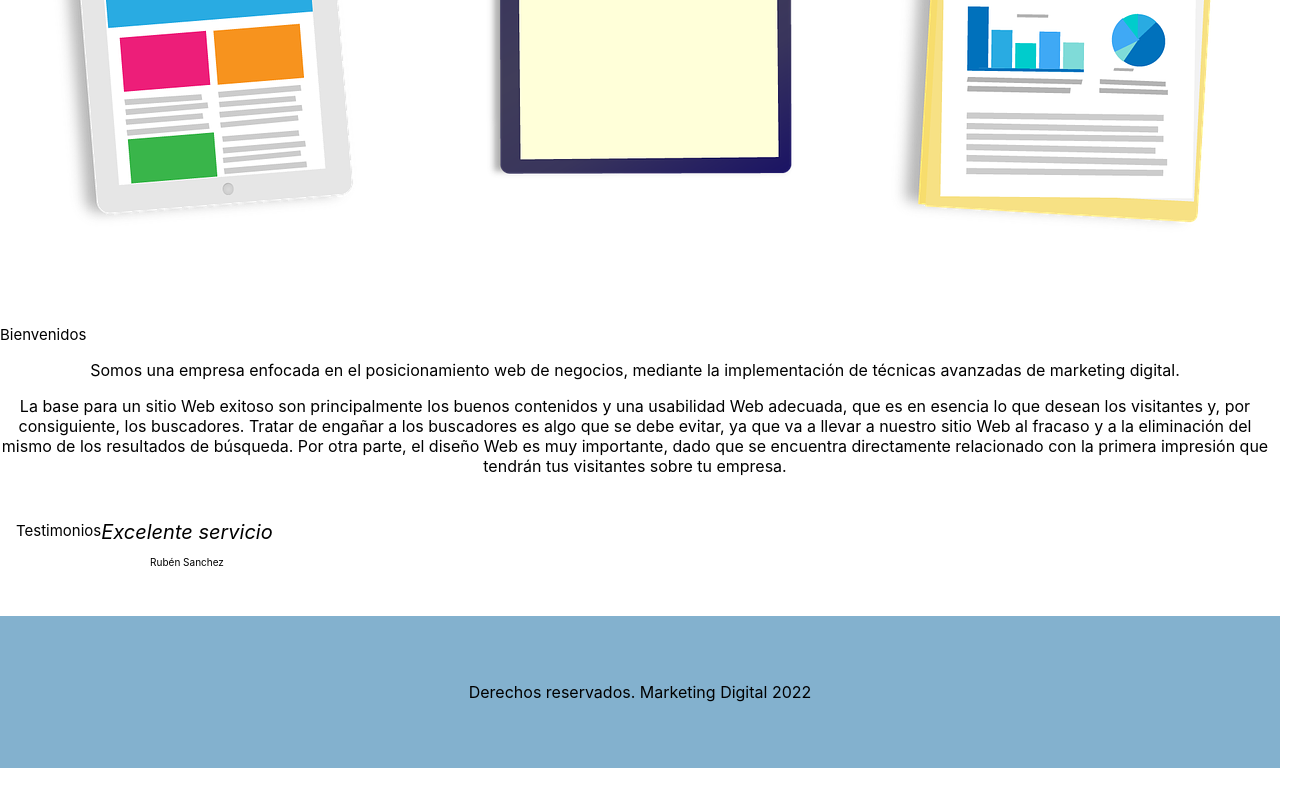
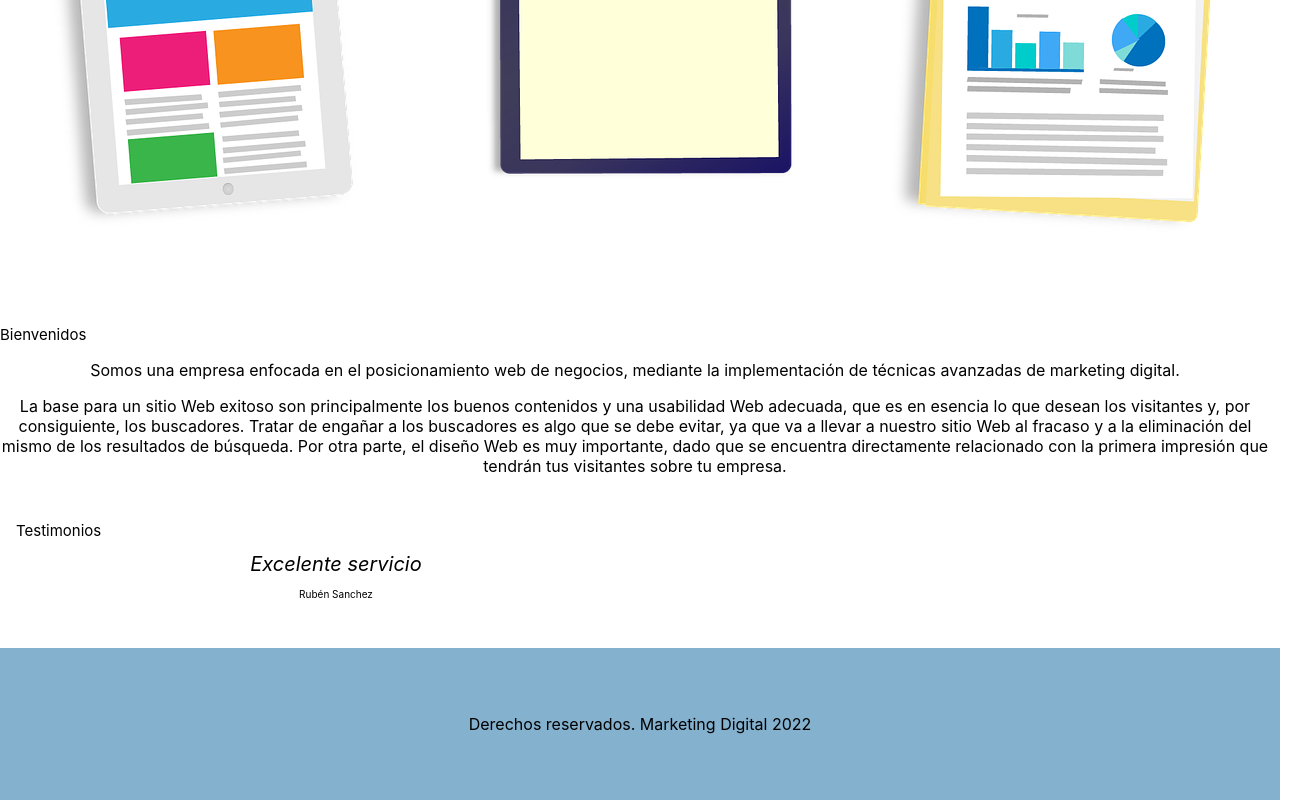
Before and after one commit to Enzo-Boldrini/diplomatura-front, a React (Create React App) app: page / in a window 1280 px wide. Shown: the part 626-1426 px from the top of the page, 1312 px wide, since content can reach past the window. Before the commit the page ends 1394 px from the top, so only its background shows below. Built offline with nearby package versions, Linux system fonts and the light colour scheme.

Commit message:
proyecto

```diff
--- a/src/styles/HomePage.css
+++ b/src/styles/HomePage.css
@@ -6,12 +6,11 @@
 }
 
 .testimonios {
-    width: 100%;
+    width: 50%;
 }
 .testimonios {
     font-size: 20px;
     text-align: center;
-    display: flex;
     padding: 16px;
 
 }
```
